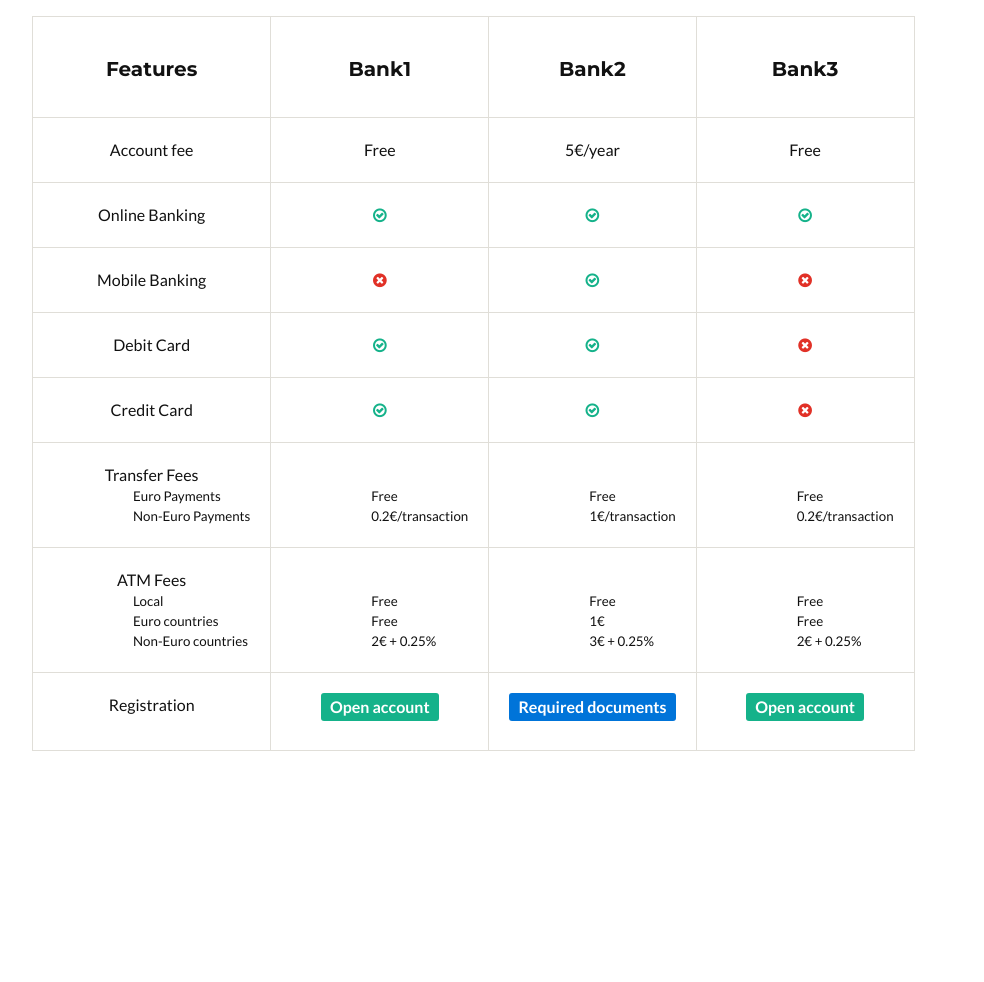
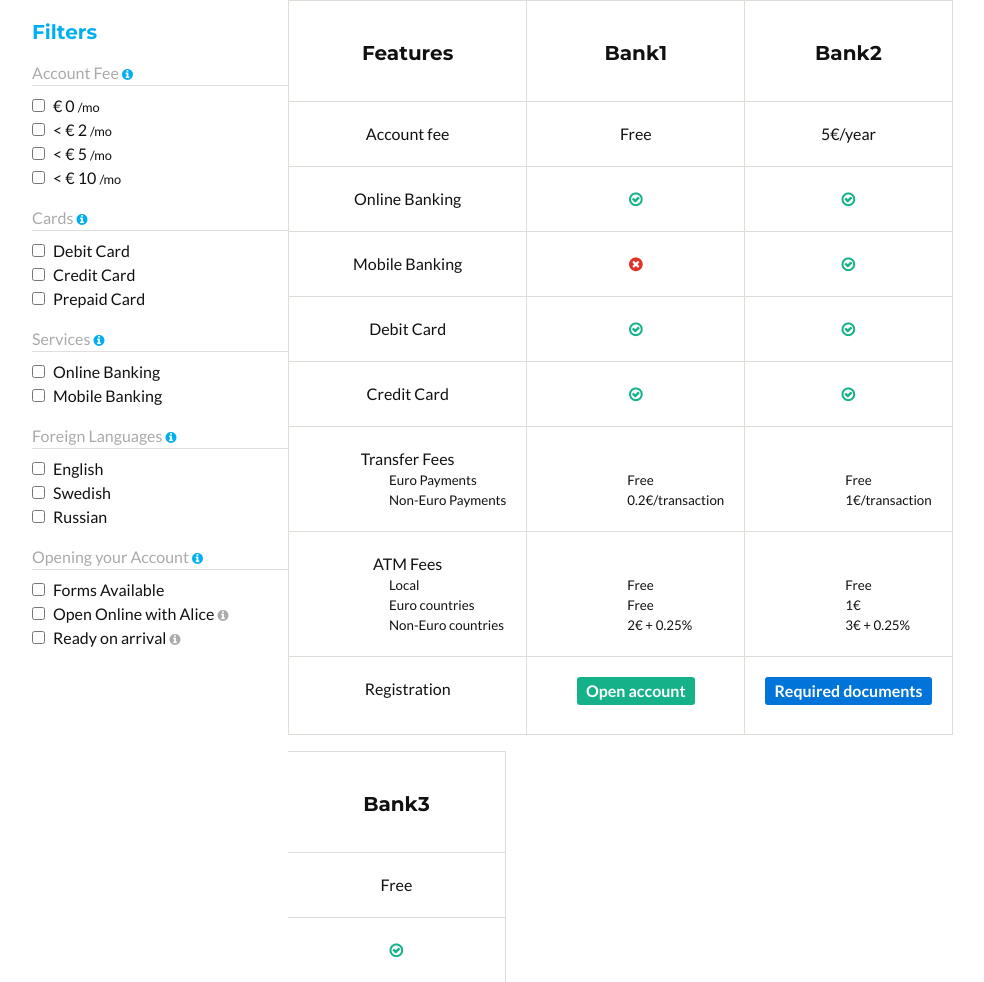
Before and after one commit to Dolmio/Alice, a plain HTML site: page public/comparison.html in a window 1280 px wide. Shown: the top 982 px of the page, without its empty margins (96-1080 px from the left). Before the commit the page ends 800 px from the top, so only its background shows below. Drawn offline with Linux system fonts and the light colour scheme.

Commit message:
Add Filters

```diff
--- a/public/comparison.html
+++ b/public/comparison.html
@@ -20,7 +20,81 @@
 <body class="bg-white">
     <div class="container">
         <div class="row">
-            <div class="col-md-12">
+            <div class="col col-3">
+                <h3 class="blue">Filters</h3>
+                <p class="h4 mt2 mb1 gray border-bottom">Account Fee
+                    <small>
+                        <a class="blue" href="#"><i class="fa fa-info-circle"></i></a>
+                    </small>
+                </p>
+                <label for="fee0" class="block">
+                    <input type="checkbox" name="fee0" id="fee0" class="mr1">€ 0
+                    <small title="per month">/mo</small>
+                </label>
+                <label for="fee2" class="block">
+                    <input type="checkbox" name="fee2" id="fee2" class="mr1">&lt; € 2
+                    <small title="per month">/mo</small>
+                </label>
+                <label for="fee5" class="block">
+                    <input type="checkbox" name="fee5" id="fee5" class="mr1">&lt; € 5
+                    <small title="per month">/mo</small>
+                </label>
+                <label for="fee10" class="block">
+                    <input type="checkbox" name="fee10" id="fee10" class="mr1">&lt; € 10
+                    <small title="per month">/mo</small>
+                </label>
+                <p class="h4 mt2 mb1 gray border-bottom">Cards
+                    <small>
+                        <a class="blue" href="#"><i class="fa fa-info-circle"></i></a>
+                    </small>
+                </p>
+                <label for="debitcard" class="block">
+                    <input type="checkbox" name="debitcard" id="debitcard" class="mr1">Debit Card</label>
+                <label for="creditcard" class="block">
+                    <input type="checkbox" name="creditcard" id="creditcard" class="mr1">Credit Card</label>
+                <label for="prepaidcard" class="block">
+                    <input type="checkbox" name="prepaidcard" id="prepaidcard" class="mr1">Prepaid Card</label>
+                <p class="h4 mt2 mb1 gray border-bottom">Services
+                    <small>
+                        <a class="blue" href="#"><i class="fa fa-info-circle"></i></a>
+                    </small>
+                </p>
+                <label for="onlinebanking" class="block">
+                    <input type="checkbox" name="onlinebanking" id="onlinebanking" class="mr1">Online Banking</label>
+                <label for="mobilebanking" class="block">
+                    <input type="checkbox" name="mobilebanking" id="mobilebanking" class="mr1">Mobile Banking</label>
+                <p class="h4 mt2 mb1 gray border-bottom">Foreign Languages
+                    <small>
+                        <a class="blue" href="#"><i class="fa fa-info-circle"></i></a>
+                    </small>
+                </p>
+                <label for="englishlanguage" class="block">
+                    <input type="checkbox" name="englishlanguage" id="englishlanguage" class="mr1">English</label>
+                <label for="swedishlanguage" class="block">
+                    <input type="checkbox" name="swedishlanguage" id="swedishlanguage" class="mr1">Swedish</label>
+                <label for="russianlanguage" class="block">
+                    <input type="checkbox" name="russianlanguage" id="russianlanguage" class="mr1">Russian</label>
+                <p class="h4 mt2 mb1 gray border-bottom">Opening your Account
+                    <small>
+                        <a class="blue" href="#"><i class="fa fa-info-circle"></i></a>
+                    </small>
+                </p>
+                <label for="formsavailable" class="block">
+                    <input type="checkbox" name="formsavailable" id="formsavailable" class="mr1">Forms Available</label>
+                <label for="openonline" class="block">
+                    <input type="checkbox" name="openonline" id="openonline" class="mr1">Open Online with Alice
+                    <small>
+                        <a class="gray" href="#"><i class="fa fa-info-circle"></i></a>
+                    </small>
+                </label>
+                <label for="pickup" class="block">
+                    <input type="checkbox" name="pickup" id="pickup" class="mr1">Ready on arrival
+                    <small>
+                        <a class="gray" href="#"><i class="fa fa-info-circle"></i></a>
+                    </small>
+                </label>
+            </div>
+            <div class="col col-9">
 
                 <ul class="list-reset columns">
                     <li class="pull-left">
```
